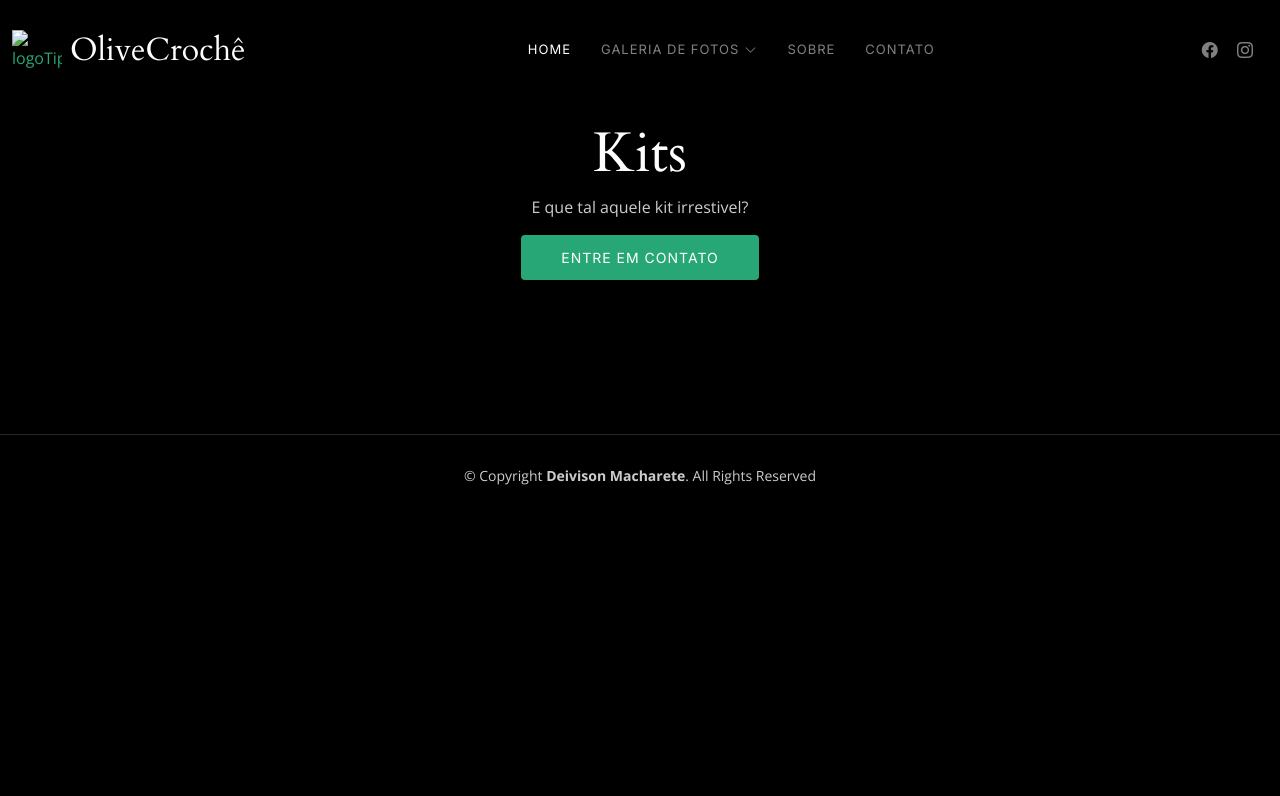
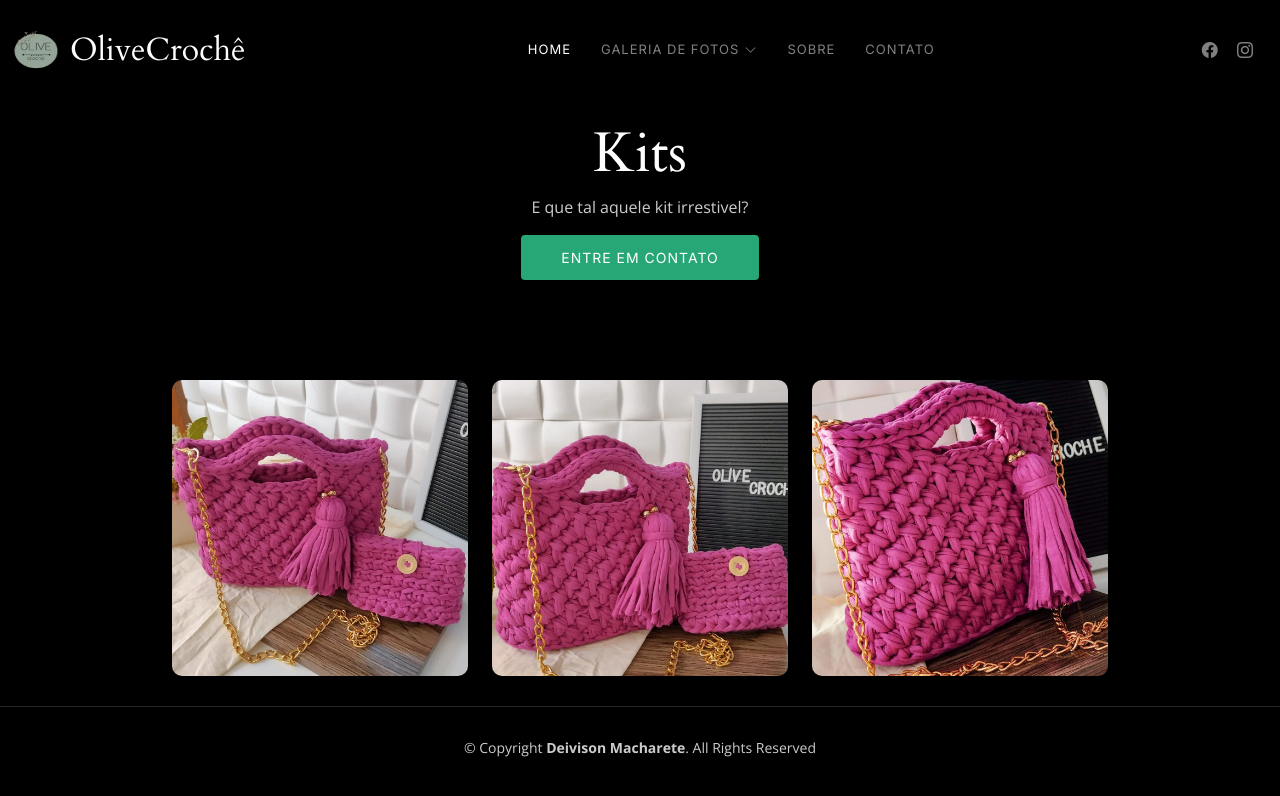
Before and after one commit to deivisonmacharete/olivecroche, a plain HTML site: page gallery-kits.html in a window 1280 px wide. Drawn offline with nearby package versions, Linux system fonts and the light colour scheme; the site is published under a folder, as on GitHub Pages, so addresses that start at the root find nothing.

Commit message:
Update gallery-kits.html

```diff
--- a/gallery-kits.html
+++ b/gallery-kits.html
@@ -45,7 +45,7 @@
       <a href="index.html" class="logo d-flex align-items-center  me-auto me-lg-0">
         <!-- Uncomment the line below if you also wish to use an image logo -->
         <!-- <img src="assets/img/logo.png" alt=""> -->
-        <img class="logoHeader" src="/imagens/logo.png" alt="logoTipo">
+        <img class="logoHeader" src="./imagens/logo.png" alt="logoTipo">
         <h1>OliveCrochê</h1>
       </a>
 
@@ -110,144 +110,144 @@
         <div class="row gy-4 justify-content-center">
           <div class="col-xl-3 col-lg-4 col-md-6">
             <div class="gallery-item h-100">
-              <img src="/imagens/kit-rosa1.jpeg" class="img-fluid" alt="">
+              <img src="./imagens/kit-rosa1.jpeg" class="img-fluid" alt="">
               <div class="gallery-links d-flex align-items-center justify-content-center">
-                <a href="/imagens/kit-rosa1.jpeg" title="Kit" class="glightbox preview-link"><i class="bi bi-arrows-angle-expand"></i></a>
+                <a href="./imagens/kit-rosa1.jpeg" title="Kit" class="glightbox preview-link"><i class="bi bi-arrows-angle-expand"></i></a>
                 <a href="gallery-single.html" class="details-link"><i class="bi bi-link-45deg"></i></a>
               </div>
             </div>
           </div><!-- End Gallery Item -->
           <div class="col-xl-3 col-lg-4 col-md-6">
             <div class="gallery-item h-100">
-              <img src="/imagens/kit-rosa2.jpeg" class="img-fluid" alt="">
+              <img src="./imagens/kit-rosa2.jpeg" class="img-fluid" alt="">
               <div class="gallery-links d-flex align-items-center justify-content-center">
-                <a href="/imagens/kit-rosa2.jpeg" title="Kit" class="glightbox preview-link"><i class="bi bi-arrows-angle-expand"></i></a>
+                <a href="./imagens/kit-rosa2.jpeg" title="Kit" class="glightbox preview-link"><i class="bi bi-arrows-angle-expand"></i></a>
                 <a href="gallery-single.html" class="details-link"><i class="bi bi-link-45deg"></i></a>
               </div>
             </div>
           </div><!-- End Gallery Item -->
           <div class="col-xl-3 col-lg-4 col-md-6">
             <div class="gallery-item h-100">
-              <img src="/imagens/bolsa-kit.jpeg" class="img-fluid" alt="">
+              <img src="./imagens/bolsa-kit.jpeg" class="img-fluid" alt="">
               <div class="gallery-links d-flex align-items-center justify-content-center">
-                <a href="/imagens/bolsa-kit.jpeg" title="Bolsa Kit" class="glightbox preview-link"><i class="bi bi-arrows-angle-expand"></i></a>
+                <a href="./imagens/bolsa-kit.jpeg" title="Bolsa Kit" class="glightbox preview-link"><i class="bi bi-arrows-angle-expand"></i></a>
                 <a href="gallery-single.html" class="details-link"><i class="bi bi-link-45deg"></i></a>
               </div>
             </div>
           <!-- </div><!--End Gallery Item
           <div class="col-xl-3 col-lg-4 col-md-6">
             <div class="gallery-item h-100">
-              <img src="/imagens/bolsa-azul2.jpeg" class="img-fluid" alt="">
+              <img src="./imagens/bolsa-azul2.jpeg" class="img-fluid" alt="">
               <div class="gallery-links d-flex align-items-center justify-content-center">
-                <a href="/imagens/bolsa-azul2.jpeg" title="Bolsa Azul" class="glightbox preview-link"><i class="bi bi-arrows-angle-expand"></i></a>
+                <a href="./imagens/bolsa-azul2.jpeg" title="Bolsa Azul" class="glightbox preview-link"><i class="bi bi-arrows-angle-expand"></i></a>
                 <a href="gallery-single.html" class="details-link"><i class="bi bi-link-45deg"></i></a>
               </div>
             </div>
            </div><!--End Gallery Item
           <div class="col-xl-3 col-lg-4 col-md-6">
             <div class="gallery-item h-100">
-              <img src="/imagens/bolsa-branca1.jpeg" class="img-fluid" alt="">
+              <img src="./imagens/bolsa-branca1.jpeg" class="img-fluid" alt="">
               <div class="gallery-links d-flex align-items-center justify-content-center">
-                <a href="/imagens/bolsa-branca1.jpeg" title="Bolsa Branca" class="glightbox preview-link"><i class="bi bi-arrows-angle-expand"></i></a>
+                <a href="./imagens/bolsa-branca1.jpeg" title="Bolsa Branca" class="glightbox preview-link"><i class="bi bi-arrows-angle-expand"></i></a>
                 <a href="gallery-single.html" class="details-link"><i class="bi bi-link-45deg"></i></a>
               </div>
             </div>
           </div><!-- End Gallery Item
           <div class="col-xl-3 col-lg-4 col-md-6">
             <div class="gallery-item h-100">
-              <img src="/imagens/bolsa-branca2.jpeg" class="img-fluid" alt="">
+              <img src="./imagens/bolsa-branca2.jpeg" class="img-fluid" alt="">
               <div class="gallery-links d-flex align-items-center justify-content-center">
-                <a href="/imagens/bolsa-branca2.jpeg" title="Bolsa Branca" class="glightbox preview-link"><i class="bi bi-arrows-angle-expand"></i></a>
+                <a href="./imagens/bolsa-branca2.jpeg" title="Bolsa Branca" class="glightbox preview-link"><i class="bi bi-arrows-angle-expand"></i></a>
                 <a href="gallery-single.html" class="details-link"><i class="bi bi-link-45deg"></i></a>
               </div>
             </div>
           </div><!-- End Gallery Item
           <div class="col-xl-3 col-lg-4 col-md-6">
             <div class="gallery-item h-100">
-              <img src="/imagens/bolsa-branca3.jpeg" class="img-fluid" alt="">
+              <img src="./imagens/bolsa-branca3.jpeg" class="img-fluid" alt="">
               <div class="gallery-links d-flex align-items-center justify-content-center">
-                <a href="/imagens/bolsa-branca3.jpeg" title="Bolsa Branca" class="glightbox preview-link"><i class="bi bi-arrows-angle-expand"></i></a>
+                <a href="./imagens/bolsa-branca3.jpeg" title="Bolsa Branca" class="glightbox preview-link"><i class="bi bi-arrows-angle-expand"></i></a>
                 <a href="gallery-single.html" class="details-link"><i class="bi bi-link-45deg"></i></a>
               </div>
             </div>
           </div><!-- End Gallery Item
           <div class="col-xl-3 col-lg-4 col-md-6">
             <div class="gallery-item h-100">
-              <img src="/imagens/bolsa-branca4.jpeg" class="img-fluid" alt="">
+              <img src="./imagens/bolsa-branca4.jpeg" class="img-fluid" alt="">
               <div class="gallery-links d-flex align-items-center justify-content-center">
-                <a href="/imagens/bolsa-branca4.jpeg" title="Bolsa Branca" class="glightbox preview-link"><i class="bi bi-arrows-angle-expand"></i></a>
+                <a href="./imagens/bolsa-branca4.jpeg" title="Bolsa Branca" class="glightbox preview-link"><i class="bi bi-arrows-angle-expand"></i></a>
                 <a href="gallery-single.html" class="details-link"><i class="bi bi-link-45deg"></i></a>
               </div>
             </div>
           </div><!-- End Gallery Item
           <div class="col-xl-3 col-lg-4 col-md-6">
             <div class="gallery-item h-100">
-              <img src="/imagens/bolsa-monica1.jpeg" class="img-fluid" alt="">
+              <img src="./imagens/bolsa-monica1.jpeg" class="img-fluid" alt="">
               <div class="gallery-links d-flex align-items-center justify-content-center">
-                <a href="/imagens/bolsa-monica1.jpeg" title="Bolsa Mickey" class="glightbox preview-link"><i class="bi bi-arrows-angle-expand"></i></a>
+                <a href="./imagens/bolsa-monica1.jpeg" title="Bolsa Mickey" class="glightbox preview-link"><i class="bi bi-arrows-angle-expand"></i></a>
                 <a href="gallery-single.html" class="details-link"><i class="bi bi-link-45deg"></i></a>
               </div>
             </div>
           </div><!-- End Gallery Item
           <div class="col-xl-3 col-lg-4 col-md-6">
             <div class="gallery-item h-100">
-              <img src="/imagens/bolsa-monica2.jpeg" class="img-fluid" alt="">
+              <img src="./imagens/bolsa-monica2.jpeg" class="img-fluid" alt="">
               <div class="gallery-links d-flex align-items-center justify-content-center">
-                <a href="/imagens/bolsa-monica2.jpeg" title="Bolsa Mickey" class="glightbox preview-link"><i class="bi bi-arrows-angle-expand"></i></a>
+                <a href="./imagens/bolsa-monica2.jpeg" title="Bolsa Mickey" class="glightbox preview-link"><i class="bi bi-arrows-angle-expand"></i></a>
                 <a href="gallery-single.html" class="details-link"><i class="bi bi-link-45deg"></i></a>
               </div>
             </div>
           </div><!-- End Gallery Item
           <div class="col-xl-3 col-lg-4 col-md-6">
             <div class="gallery-item h-100">
-              <img src="/imagens/bolsa-preta1.jpeg" class="img-fluid" alt="">
+              <img src="./imagens/bolsa-preta1.jpeg" class="img-fluid" alt="">
               <div class="gallery-links d-flex align-items-center justify-content-center">
-                <a href="/imagens/bolsa-preta1.jpeg" title="Bolsa Preta" class="glightbox preview-link"><i class="bi bi-arrows-angle-expand"></i></a>
+                <a href="./imagens/bolsa-preta1.jpeg" title="Bolsa Preta" class="glightbox preview-link"><i class="bi bi-arrows-angle-expand"></i></a>
                 <a href="gallery-single.html" class="details-link"><i class="bi bi-link-45deg"></i></a>
               </div>
             </div>
           </div><!-- End Gallery Item
           <div class="col-xl-3 col-lg-4 col-md-6">
             <div class="gallery-item h-100">
-              <img src="/imagens/bolsa-preta2.jpeg" class="img-fluid" alt="">
+              <img src="./imagens/bolsa-preta2.jpeg" class="img-fluid" alt="">
               <div class="gallery-links d-flex align-items-center justify-content-center">
-                <a href="/imagens/bolsa-preta2.jpeg" title="Bolsa Preta" class="glightbox preview-link"><i class="bi bi-arrows-angle-expand"></i></a>
+                <a href="./imagens/bolsa-preta2.jpeg" title="Bolsa Preta" class="glightbox preview-link"><i class="bi bi-arrows-angle-expand"></i></a>
                 <a href="gallery-single.html" class="details-link"><i class="bi bi-link-45deg"></i></a>
               </div>
             </div>
           </div><!-- End Gallery Item
           <div class="col-xl-3 col-lg-4 col-md-6">
             <div class="gallery-item h-100">
-              <img src="/imagens/bolsa-kit.jpeg" class="img-fluid" alt="">
+              <img src="./imagens/bolsa-kit.jpeg" class="img-fluid" alt="">
               <div class="gallery-links d-flex align-items-center justify-content-center">
-                <a href="/imagens/bolsa-kit.jpeg" title="Bolsa Kit" class="glightbox preview-link"><i class="bi bi-arrows-angle-expand"></i></a>
+                <a href="./imagens/bolsa-kit.jpeg" title="Bolsa Kit" class="glightbox preview-link"><i class="bi bi-arrows-angle-expand"></i></a>
                 <a href="gallery-single.html" class="details-link"><i class="bi bi-link-45deg"></i></a>
               </div>
             </div>
           </div><!-- End Gallery Item
           <div class="col-xl-3 col-lg-4 col-md-6">
             <div class="gallery-item h-100">
-              <img src="/imagens/bolsa-verde1.jpeg" class="img-fluid" alt="">
+              <img src="./imagens/bolsa-verde1.jpeg" class="img-fluid" alt="">
               <div class="gallery-links d-flex align-items-center justify-content-center">
-                <a href="/imagens/bolsa-verde1.jpeg" title="Bolsa Verde" class="glightbox preview-link"><i class="bi bi-arrows-angle-expand"></i></a>
+                <a href="./imagens/bolsa-verde1.jpeg" title="Bolsa Verde" class="glightbox preview-link"><i class="bi bi-arrows-angle-expand"></i></a>
                 <a href="gallery-single.html" class="details-link"><i class="bi bi-link-45deg"></i></a>
               </div>
             </div>
           </div><!-- End Gallery Item
           <div class="col-xl-3 col-lg-4 col-md-6">
             <div class="gallery-item h-100">
-              <img src="/imagens/bolsa-verde2.jpeg" class="img-fluid" alt="">
+              <img src="./imagens/bolsa-verde2.jpeg" class="img-fluid" alt="">
               <div class="gallery-links d-flex align-items-center justify-content-center">
-                <a href="/imagens/bolsa-verde2.jpeg" title="Bolsa Verde" class="glightbox preview-link"><i class="bi bi-arrows-angle-expand"></i></a>
+                <a href="./imagens/bolsa-verde2.jpeg" title="Bolsa Verde" class="glightbox preview-link"><i class="bi bi-arrows-angle-expand"></i></a>
                 <a href="gallery-single.html" class="details-link"><i class="bi bi-link-45deg"></i></a>
               </div>
             </div>
           </div><!-- End Gallery Item
           <div class="col-xl-3 col-lg-4 col-md-6">
             <div class="gallery-item h-100">
-              <img src="/imagens/bolsa-verde3.jpeg" class="img-fluid" alt="">
+              <img src="./imagens/bolsa-verde3.jpeg" class="img-fluid" alt="">
               <div class="gallery-links d-flex align-items-center justify-content-center">
-                <a href="/imagens/bolsa-verde3.jpeg" title="Bolsa Verde" class="glightbox preview-link"><i class="bi bi-arrows-angle-expand"></i></a>
+                <a href="./imagens/bolsa-verde3.jpeg" title="Bolsa Verde" class="glightbox preview-link"><i class="bi bi-arrows-angle-expand"></i></a>
                 <a href="gallery-single.html" class="details-link"><i class="bi bi-link-45deg"></i></a>
               </div>
             </div>
```
